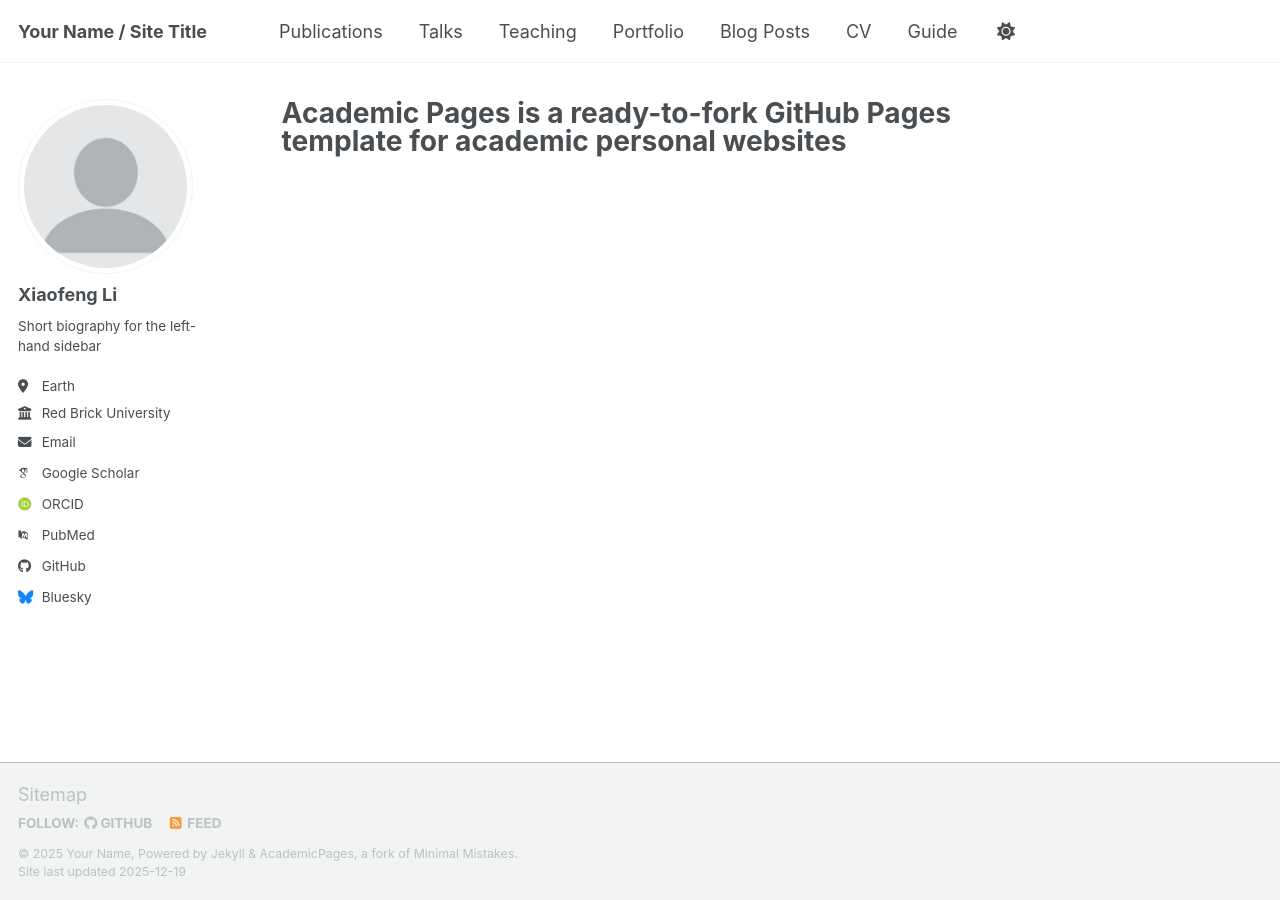
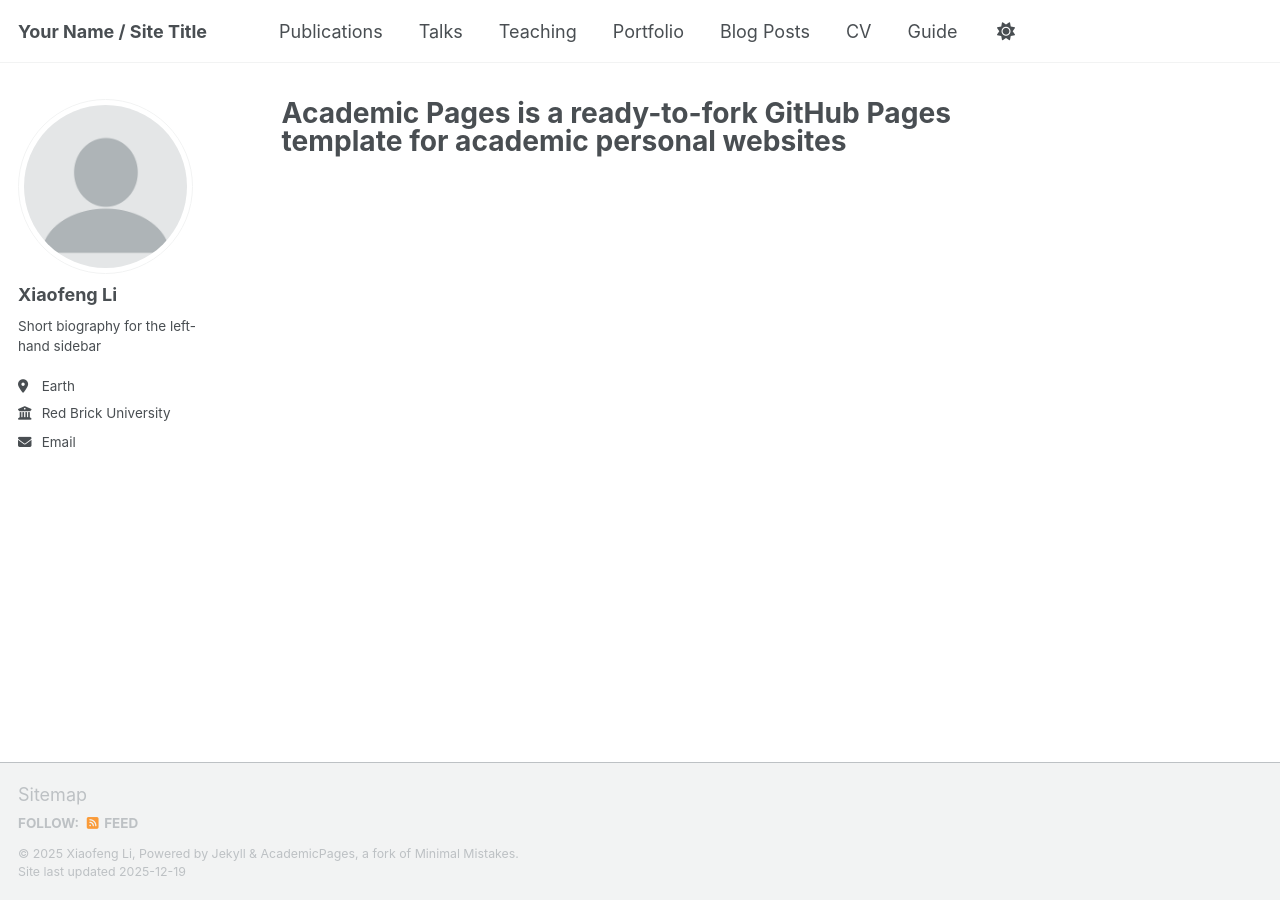
Before and after one commit to xiaofengli25/xiaofeng, a Jekyll site: the page built from _pages/about.md, in a window 1280 px wide. Built offline with Jekyll 4.4.1, drawn with Linux system fonts in a browser that asks for light colours; some web fonts are replaced; a script bundle is joined from its source files by our own code; library files that are not in the unit come from our copies; some of the changed lines change nothing that is shown.

Commit message:
Update _config.yml

```diff
--- a/_config.yml
+++ b/_config.yml
@@ -11,7 +11,7 @@
 site_theme               : "default" # Currently available options are "default", "air"
 title                    : "Your Name / Site Title"
 title_separator          : "-"
-name                     : &name "Your Name"
+name                     : &name "Xiaofeng Li"
 description              : &description "Your Name's academic portfolio"   # Update this with a general description of your site, this is the default if not overridden by a page
 url                      : https://xiaofengli25.github.io # The base hostname & protocol for your site e.g. "https://[your GitHub username].github.io",
                                                            # or if you already have some other page hosted on Github then use "https://[your GitHub username].github.io/[Your Repo Name]"
@@ -32,55 +32,6 @@
   uri              : # URL
   email            : "none@example.org"
 
-  # Academic websites
-  academia         : # URL
-  arxiv            : # URL - Update with the correct link to your profile
-  googlescholar    : "https://scholar.google.com/citations?user=PS_CX0AAAAAJ"
-  inspire-hep      : # URL
-  impactstory      : # URL
-  orcid            : "https://orcid.org/yourorcidurl"
-  semantic         : # URL
-  ssrn             : # URL
-  pubmed           : "https://www.ncbi.nlm.nih.gov/pubmed/?term=john+snow"
-  researchgate     : # URL
-  scopus           : # URL
-  zotero           : # URL
-
-
-  # Repositories and software development
-  bitbucket        : # Username - Update with your username on the site
-  codepen          : # Username
-  dribbble         : # Username
-  github           : "academicpages"
-  kaggle           : # Username
-  stackoverflow    : # User number or user number and name (i.e., use "1" or "1/jeff-atwood")
-
-  # Social media
-  artstation       : # Username
-  bluesky          : "bsky.app" # Replace this with you Bluesky username
-  facebook         : # Username
-  flickr           : # Username
-  foursquare       : # Username
-  goodreads        : # Username
-  google_plus      : # Username
-  keybase          : # Username
-  instagram        : # Username
-  lastfm           : # Username
-  linkedin         : # Username
-  mastodon         : # URL
-  medium           : # URL
-  pinterest        : # Username
-  soundcloud       : # Username
-  steam            : # Username
-  telegram         : # URL
-  tumblr           : # Username
-  twitter          : # Username for X / Twitter
-  vine             : # Username
-  weibo            : # Username
-  wikipedia        : # Username
-  xing             : # Username
-  youtube          : # Username
-  zhihu            : # Username
 
 # Publication Category - The following the list of publication categories and their headings
 publication_category:
```
